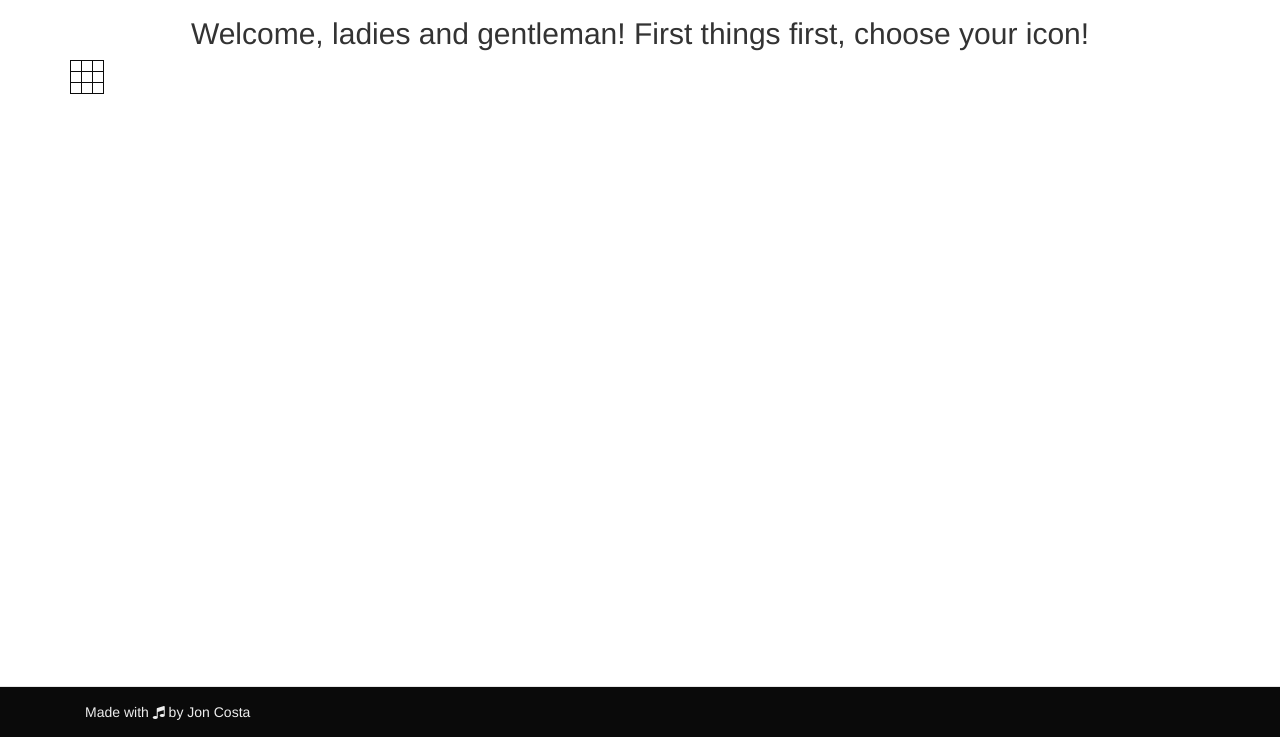
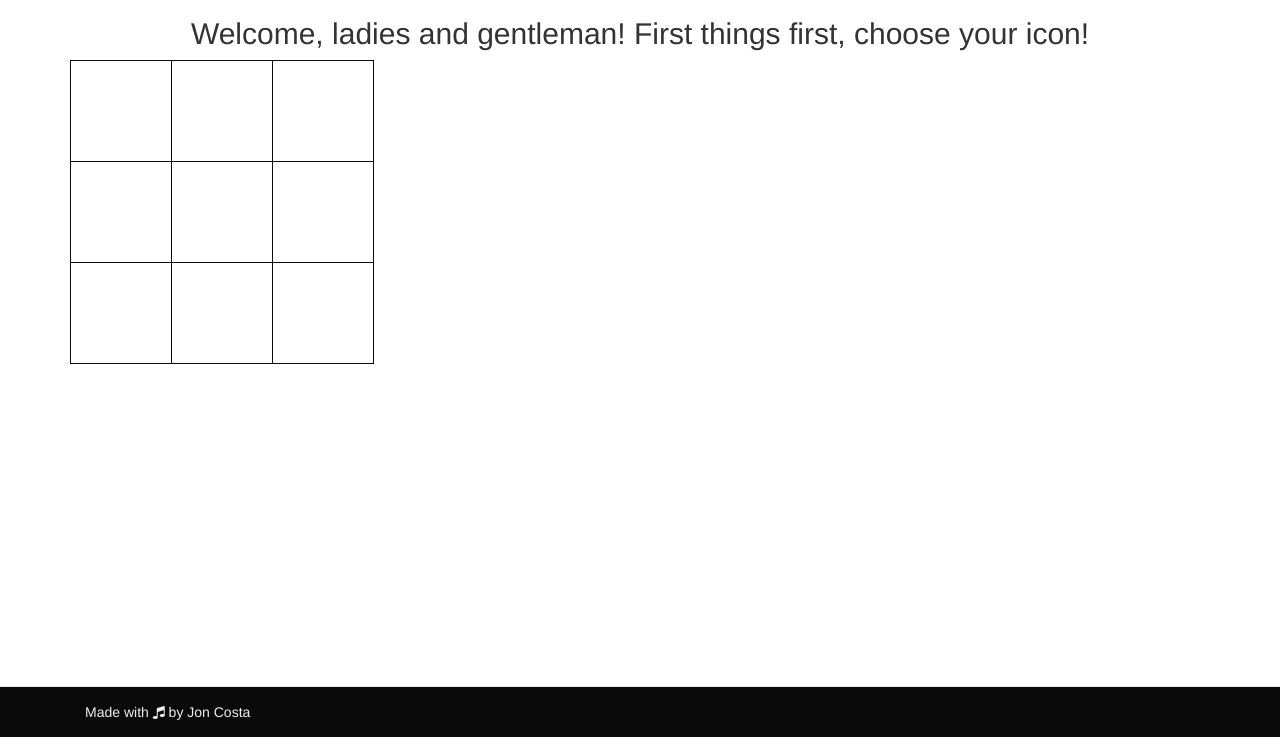
Before and after one commit to JonCosta/tic-tac-toe, a plain HTML site: page index.html in a window 1280 px wide. Both pictures are taken after a click on the button 582 px from the left and 201 px from the top of the page. Shown: the part 63-800 px from the top of the page. Drawn offline with nearby package versions, Linux system fonts and the light colour scheme.

Commit message:
Beginning game logic
- Added functions to choose side and reveal the game table
- Added function to mark blocks in the game table with the chosen icon
- Beginning logic for checking end game event

```diff
--- a/assets/css/style.css
+++ b/assets/css/style.css
@@ -17,12 +17,15 @@
 .choice--btn:hover {
   color: #fff;
 }
+.b-game {
+  display: none;
+}
 .game--table {
   text-align: center;
 }
 .game--table td {
   border: 1px solid #0a0a0a;
-  padding: 5px;
+  padding: 50px;
 }
 .b-footer {
   background-color: #0a0a0a;
--- a/assets/js/script.js
+++ b/assets/js/script.js
@@ -1,4 +1,48 @@
+var Game = {
+
+    iconO: '<i class="fa fa-circle-o"></i>',
+    iconX: '<i class="fa fa-times"></i>',
+    playerChoice: '',
+    botChoice: '',
+    playerMarkedCells: [],
+    botMarkedCells: [],
+    winningRows: [
+        [1, 2, 3],
+        [4, 5, 6],
+        [7, 8, 9],
+        [1, 4, 7],
+        [2, 5, 8],
+        [3, 6, 9],
+        [3, 5, 7],
+        [1, 5, 9]
+    ],
+
+    resetGame: function() {
+        this.botChoice = this.playerChoice = '';
+        this.playerMarkedCells = this.botMarkedCells = [];
+    },
+
+    checkIfGameOver: function(choiceArray) {
+        if (choiceArray.length < 3) return false;
+        for (let i = 0; i < Game.winningRows.length; i++) {
+            let row = Game.winningRows[i];
+            for (let j = 0; j < row.length; j++) {
+                if (choiceArray.indexOf(row[j]) < 0) {
+                    // Victory!
+                }
+            }
+        }
+        // If no winners, check for draw
+        if (Game.playerMarkedCells.length + Game.botMarkedCells.length == 9) {
+
+        }
+    }
+
+};
+
 $(function() {
+
+    Game.resetGame();
 
     $('.b-choice').fadeIn();
 
@@ -6,7 +50,17 @@ $(function() {
         e.preventDefault();
         let side = $(this).data("choice");
         console.log(`You chose ${side}!`);
+        Game.playerChoice = side == 'X' ? Game.iconX : Game.iconO;
+        Game.botChoice = side == 'X' ? Game.iconO : Game.iconX;
         $('.b-choice').fadeOut();
+        $('.b-game').fadeIn();
+    });
+
+    $('.game--table td').click(function(e) {
+        let cell = $(this).data('cell');
+        Game.playerMarkedCells.push(cell);
+        console.log(Game.playerMarkedCells);
+        $(this).html(Game.playerChoice);
     });
 
 });
--- a/index.html
+++ b/index.html
@@ -29,19 +29,19 @@
         <div class="b-game">
             <table class="game--table">
                 <tr>
-                    <td></td>
-                    <td></td>
-                    <td></td>
+                    <td data-cell="1"></td>
+                    <td data-cell="2"></td>
+                    <td data-cell="3"></td>
                 </tr>
                 <tr>
-                    <td></td>
-                    <td></td>
-                    <td></td>
+                    <td data-cell="4"></td>
+                    <td data-cell="5"></td>
+                    <td data-cell="6"></td>
                 </tr>
                 <tr>
-                    <td></td>
-                    <td></td>
-                    <td></td>
+                    <td data-cell="7"></td>
+                    <td data-cell="8"></td>
+                    <td data-cell="9"></td>
                 </tr>
             </table>
         </div>
```
Also changed, not shown: 1 other file.
